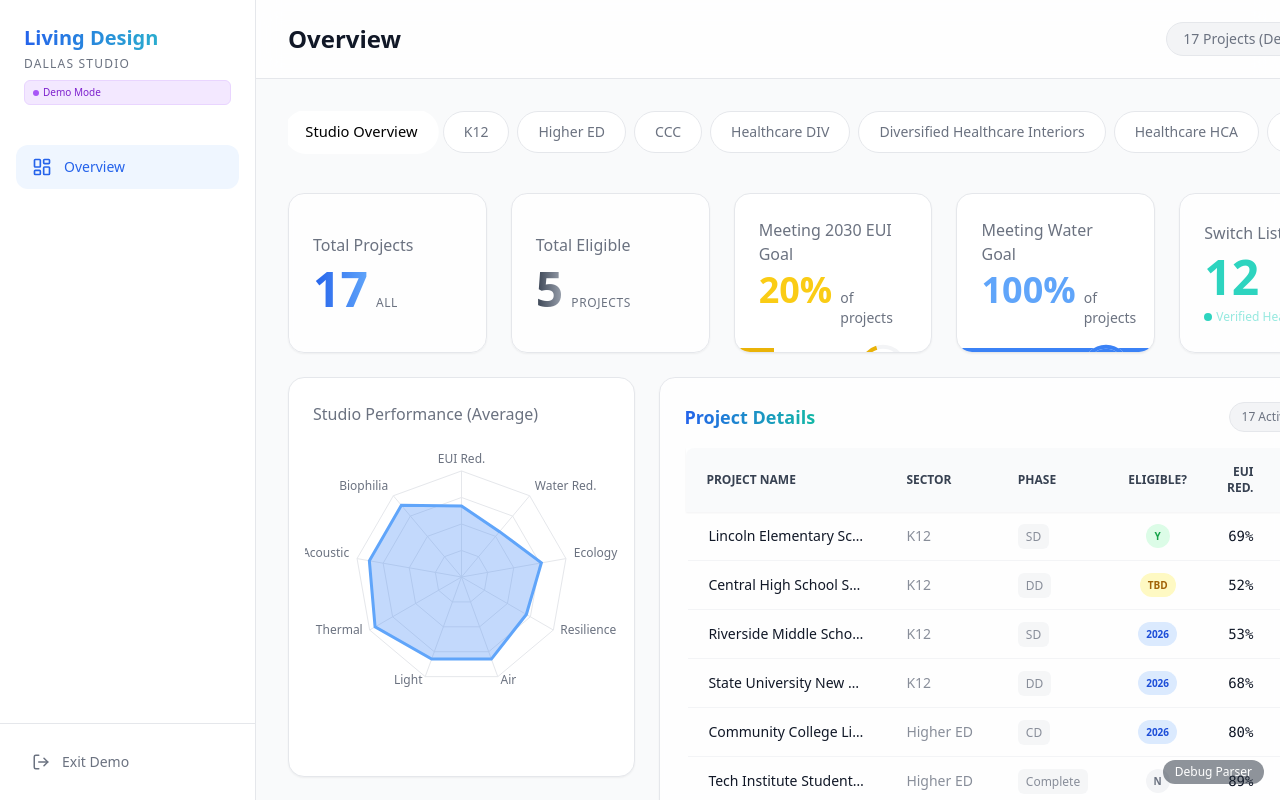
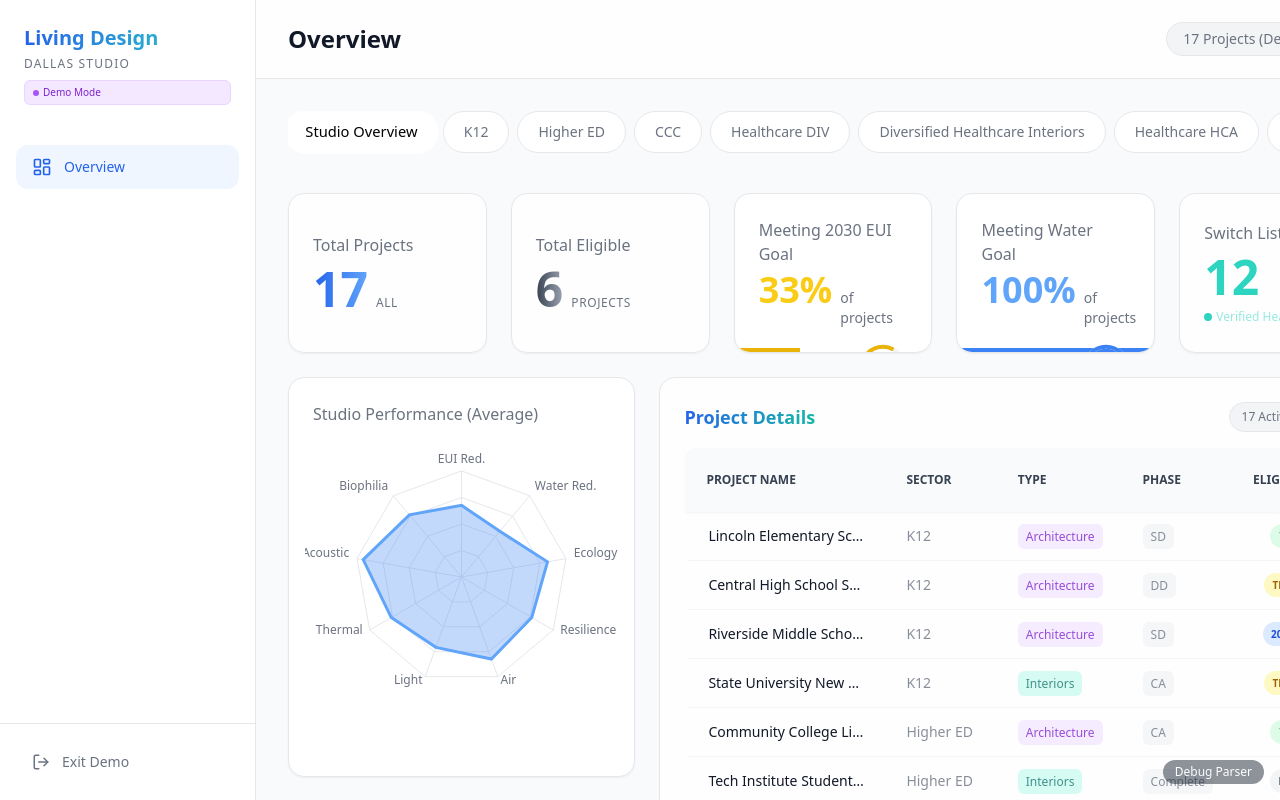
Before and after one commit to alediez2048/dallas-living-design-dashboard, a React app: page / in a window 1280 px wide. Both pictures are taken after a click on the button "Try Demo with Sample Data". Shown: the top 800 px of the page. Built offline with nearby package versions, Linux system fonts and the light colour scheme; the HTML template or start-up script is replaced by a standard one.

Commit message:
Add Arch vs Int column to project details
- Update ProjectMetrics interface
- Implement parser logic to extract Arch vs Int column
- Add Type column to project details table with badges
- specific colors for Architecture (Purple) and Interiors (Teal)

```diff
--- a/src/App.tsx
+++ b/src/App.tsx
@@ -141,6 +141,7 @@ const DashboardContent = () => {
                   <tr>
                     <th className="px-5 py-4 rounded-tl-lg">Project Name</th>
                     <th className="px-5 py-4">Sector</th>
+                    <th className="px-5 py-4">Type</th>
                     <th className="px-5 py-4">Phase</th>
                     <th className="px-5 py-4 text-center">Eligible?</th>
                     <th className="px-5 py-4 text-right">EUI Red.</th>
@@ -165,6 +166,11 @@ const DashboardContent = () => {
                         {p.name}
                       </td>
                       <td className="px-5 py-3 opacity-80">{p.sector}</td>
+                      <td className="px-5 py-3 opacity-80">
+                        <span className={`px-2 py-1 rounded-md text-xs font-medium ${p.archVsInt === 'Architecture' ? 'bg-purple-100 text-purple-700 dark:bg-purple-500/20 dark:text-purple-300' : p.archVsInt === 'Interiors' ? 'bg-teal-100 text-teal-700 dark:bg-teal-500/20 dark:text-teal-300' : 'bg-gray-100 text-gray-500 dark:bg-gray-800 dark:text-gray-400'}`}>
+                          {p.archVsInt}
+                        </span>
+                      </td>
                       <td className="px-5 py-3 opacity-80">
                         <span className="px-2 py-1 rounded-md bg-gray-100 dark:bg-white/5 text-xs">{p.phase}</span>
                       </td>
--- a/src/types.ts
+++ b/src/types.ts
@@ -6,6 +6,7 @@ export interface ProjectMetrics {
     isEligible: boolean;
     eligibilityStatus: string;
     phase: string; // Added Phase as it is mentioned in key features (Data Detail List)
+    archVsInt: string; // "Architecture" vs "Interiors"
 
     // Petal: Resilience & Regeneration
     resilience: {
--- a/src/utils/parser.ts
+++ b/src/utils/parser.ts
@@ -50,6 +50,7 @@ export const parseProjectData = (file: File): Promise<{ projects: ProjectMetrics
                 const projNumIdx = findColIndex(mainHeaderRow, "PROJECT #");
                 const eligibleIdx = findColIndex(mainHeaderRow, "Eligible for reporting?");
                 const phaseIdx = findColIndex(mainHeaderRow, "Phase");
+                const archIntIdx = findColIndex(mainHeaderRow, "Arch vs Int");
                 const sectorIdx = findColIndex(mainHeaderRow, "Sector");
 
                 logs.push(`Column Mapping: Name=${nameIdx}, Proj#=${projNumIdx}, Eligible=${eligibleIdx}, Sector=${sectorIdx}`);
@@ -319,6 +320,7 @@ export const parseProjectData = (file: File): Promise<{ projects: ProjectMetrics
                         isEligible,
                         eligibilityStatus,
                         phase: String(row[phaseIdx] || "Unknown"),
+                        archVsInt: String(row[archIntIdx] || "Unknown"),
 
                         resilience: {
                             euiReduction: euiReduction,
--- a/src/utils/sampleDataGenerator.ts
+++ b/src/utils/sampleDataGenerator.ts
@@ -54,6 +54,7 @@ export const generateSampleData = (): ProjectMetrics[] => {
             name,
             sector,
             phase,
+            archVsInt: Math.random() > 0.5 ? 'Architecture' : 'Interiors',
             isEligible: eligibilityStatus === 'Yes',
             eligibilityStatus,
 
```
